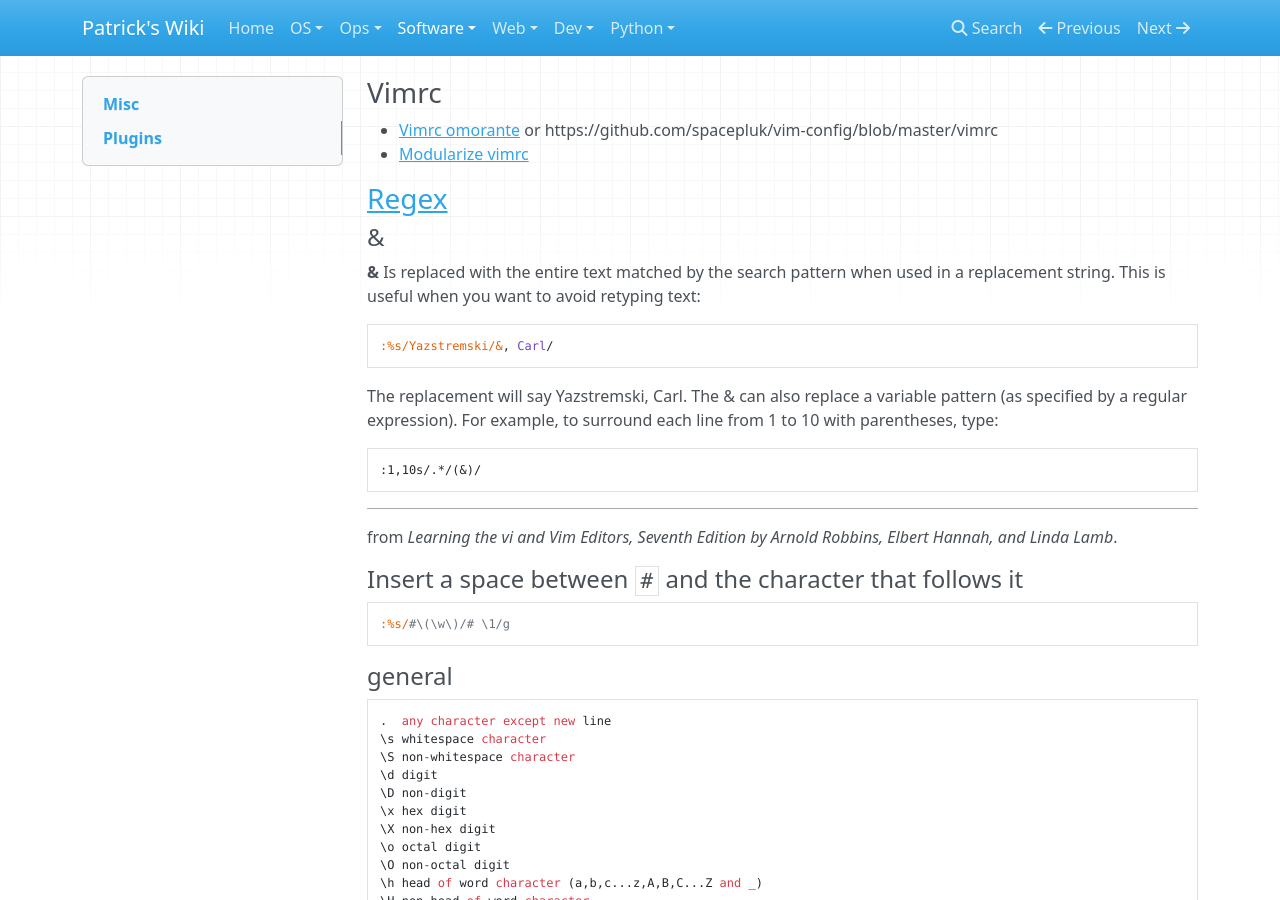
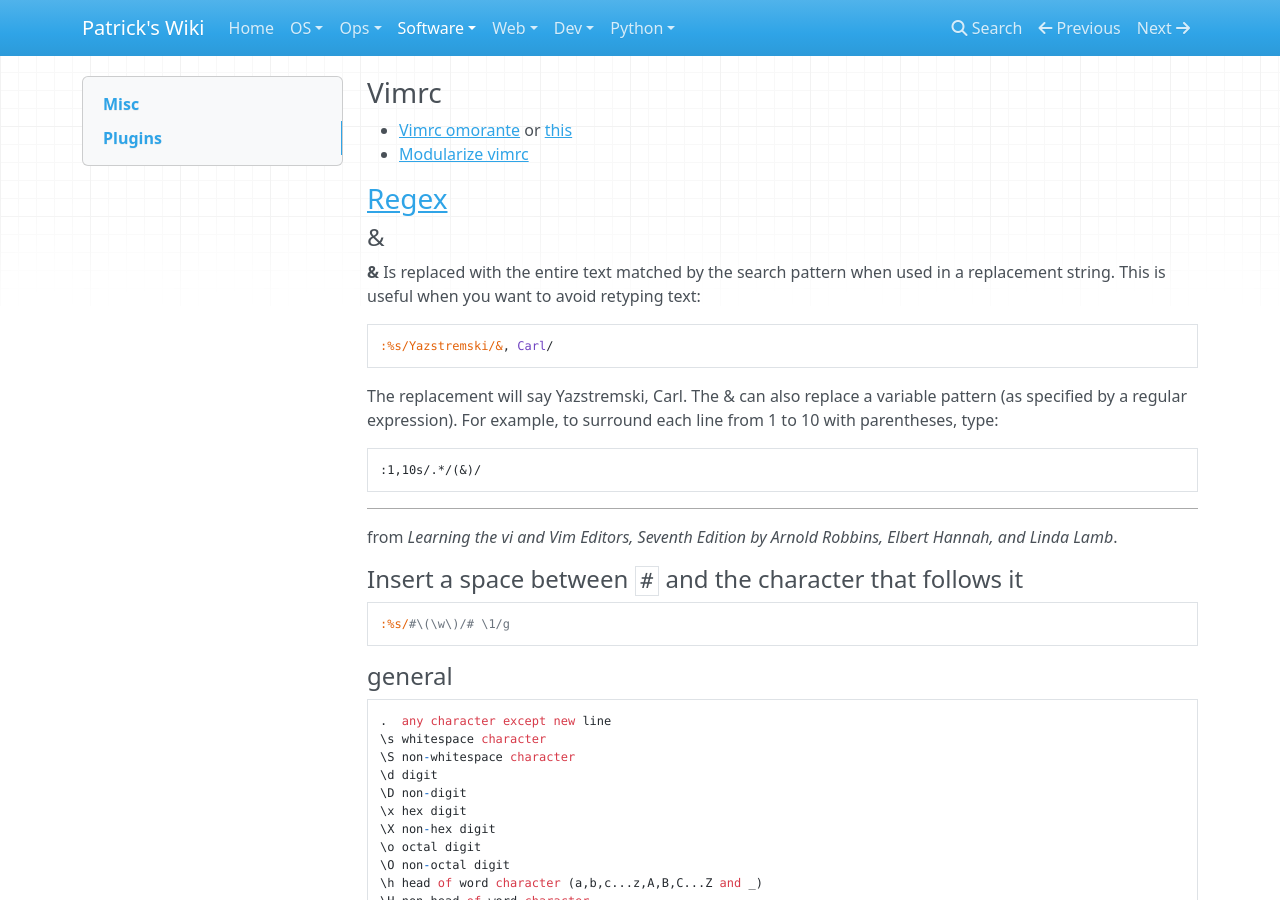
Before and after one commit to patsancu/wiki, an MkDocs documentation site: the page built from docs/Software/Vim.md, in a window 1280 px wide and 900 px high. Built offline with MkDocs 1.6.1, drawn with Linux system fonts in a browser that asks for light colours; nearby versions of some CDN libraries.

Commit message:
updated references for vimrc s

```diff
--- a/docs/Software/Vim.md
+++ b/docs/Software/Vim.md
@@ -1,6 +1,6 @@
 ### Vimrc
 
-* [Vimrc omorante](https://gist.github.com/patsancu/64114dc27543e9b26b7d3180559f5975) or https://github.com/spacepluk/vim-config/blob/master/vimrc
+* [Vimrc omorante](https://gist.github.com/patsancu/64114dc27543e9b26b7d3180559f5975) or [this](https://github.com/spacepluk/vim-config/blob/master/vimrc)
 * [Modularize vimrc](https://www.gregjs.com/vim/2016/do-yourself-a-favor-and-modularize-your-vimrc-init-vim/)
 
 ### [Regex](http://vimregex.com/)
```
